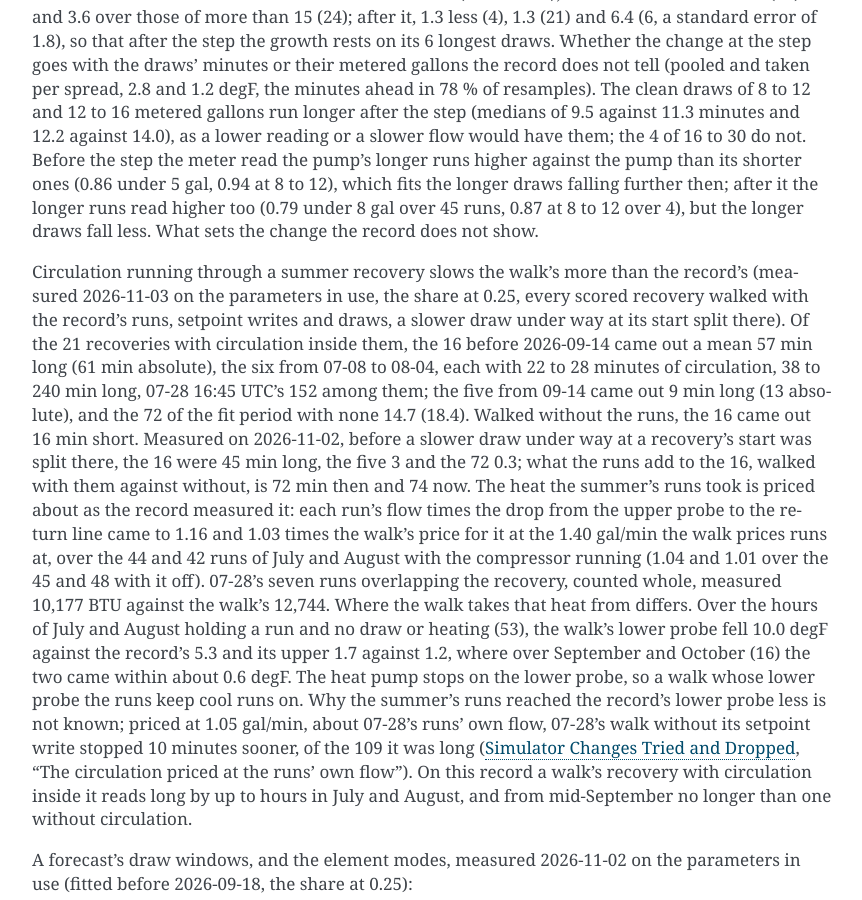
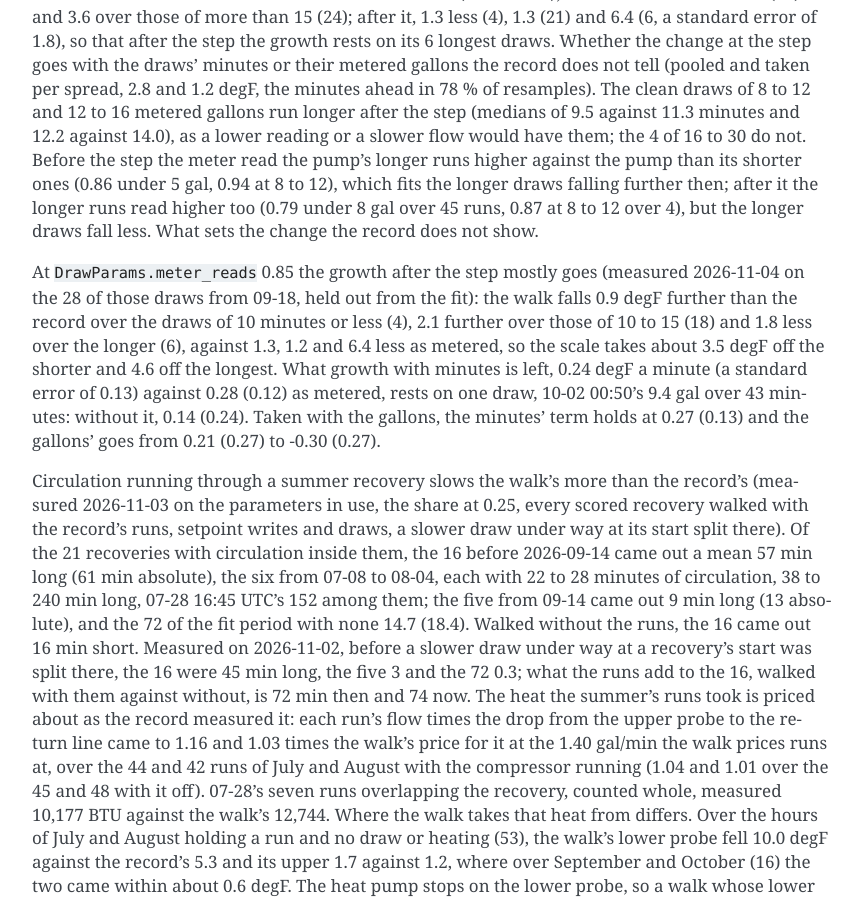
Before and after one commit to eman/nwp500-python, a Sphinx documentation site: the page built from docs/explanation/simulator.rst, in a window 1280 px wide and 900 px high, scrolled down 15551 px. Shown: the whole window, without its empty margins (338-1200 px from the left). Built offline with Sphinx 7.4.7, drawn with Linux system fonts in a browser that asks for light colours.

Commit message:
docs(sim): the long draws' error after the step at meter_reads 0.85

```diff
--- a/docs/explanation/simulator.rst
+++ b/docs/explanation/simulator.rst
@@ -901,6 +901,18 @@ after it the longer runs read higher too (0.79 under 8 gal over 45 runs,
 0.87 at 8 to 12 over 4), but the longer draws fall less. What sets the
 change the record does not show.
 
+At ``DrawParams.meter_reads`` 0.85 the growth after the step mostly goes
+(measured 2026-11-04 on the 28 of those draws from 09-18, held out from
+the fit): the walk falls 0.9 degF further than the record over the draws
+of 10 minutes or less (4), 2.1 further over those of 10 to 15 (18) and
+1.8 less over the longer (6), against 1.3, 1.2 and 6.4 less as metered,
+so the scale takes about 3.5 degF off the shorter and 4.6 off the
+longest. What growth with minutes is left, 0.24 degF a minute (a
+standard error of 0.13) against 0.28 (0.12) as metered, rests on one
+draw, 10-02 00:50's 9.4 gal over 43 minutes: without it, 0.14 (0.24).
+Taken with the gallons, the minutes' term holds at 0.27 (0.13) and the
+gallons' goes from 0.21 (0.27) to -0.30 (0.27).
+
 Circulation running through a summer recovery slows the walk's more than
 the record's (measured 2026-11-03 on the parameters in use, the share at
 0.25, every scored recovery walked with the record's runs, setpoint
```
